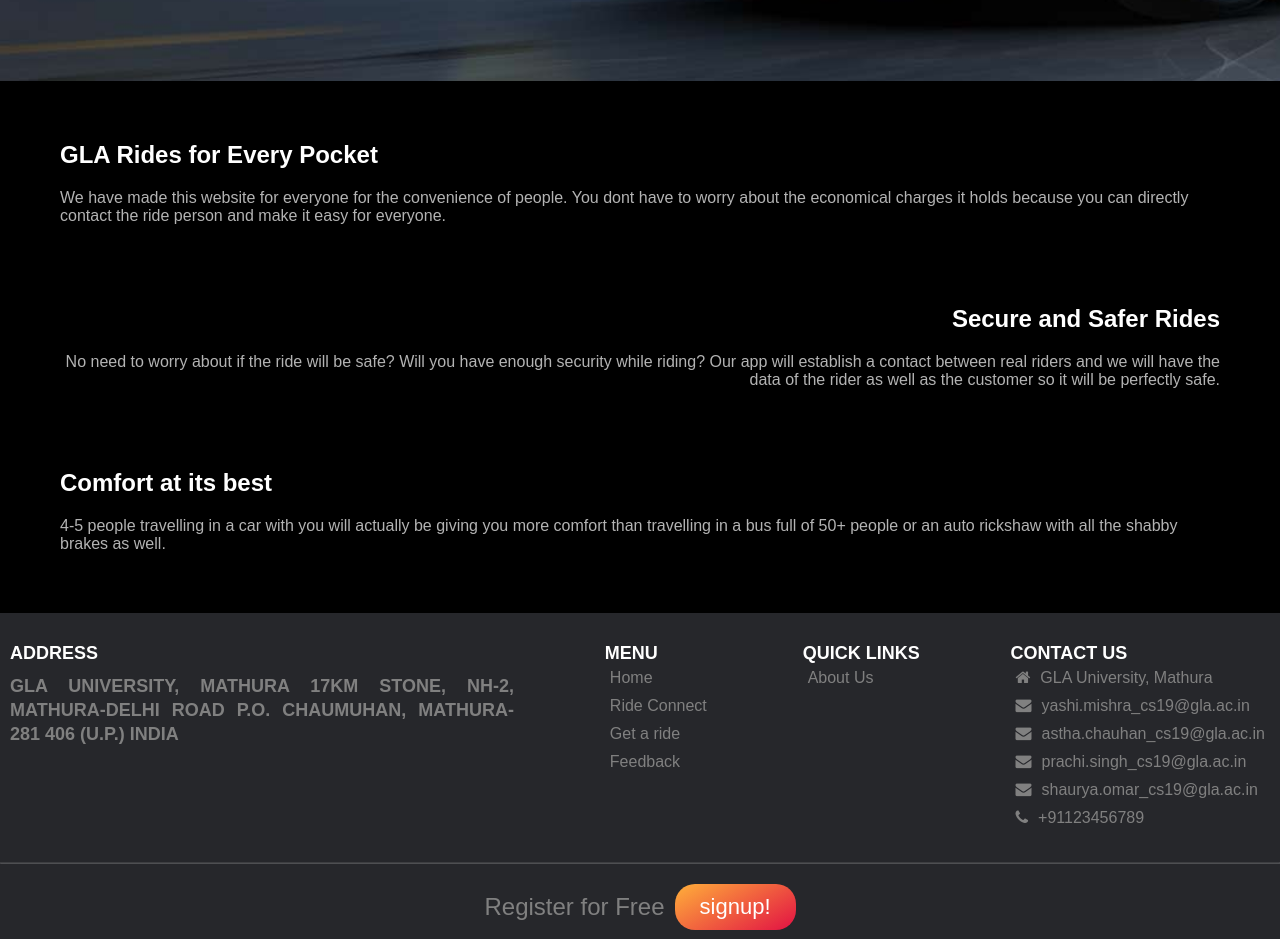
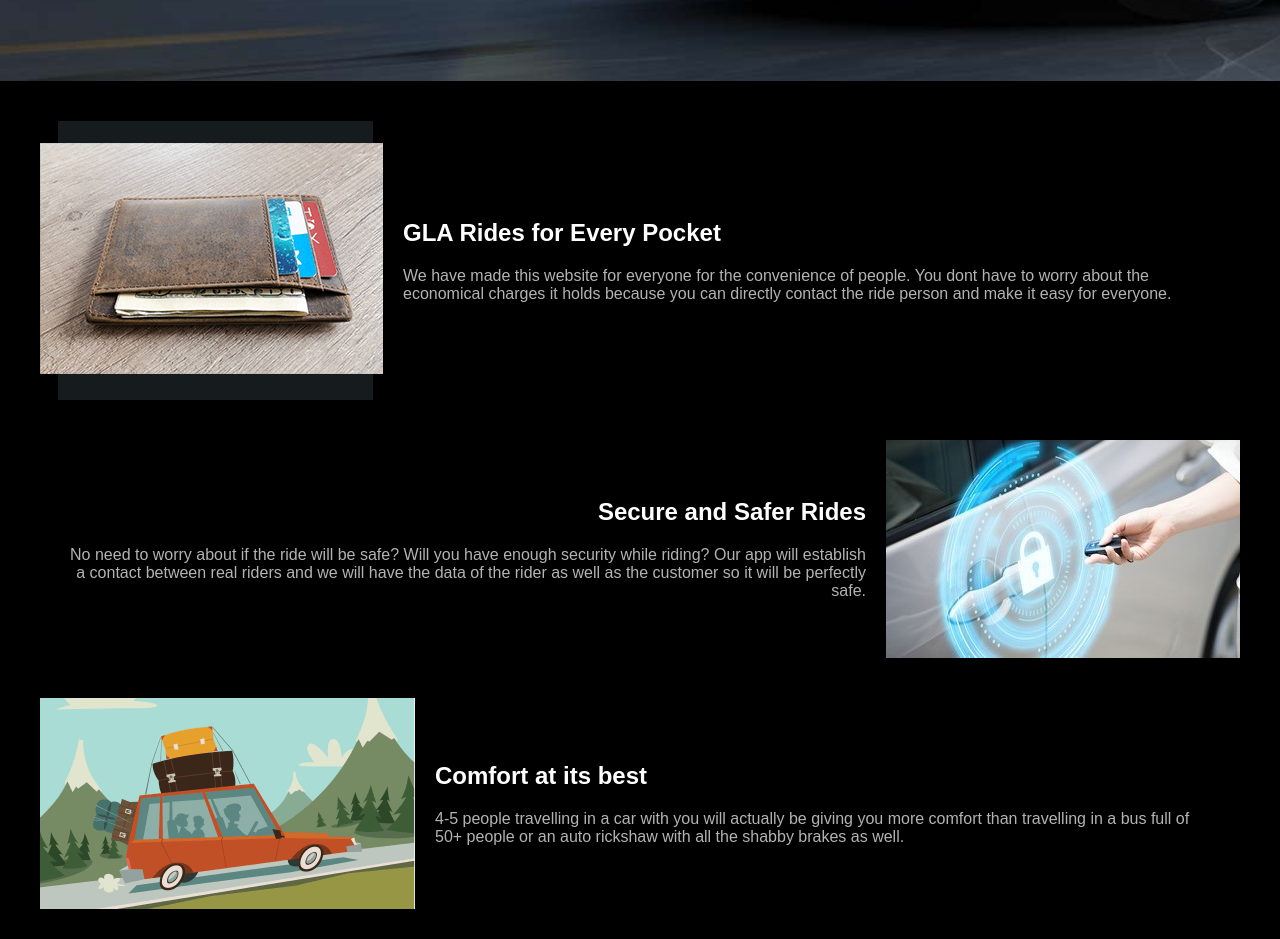
Before and after one commit to Asthachauhan45/GLA-Rides, a plain HTML site: page index.html in a window 1280 px wide. Shown: the part 753-1692 px from the top of the page. Drawn offline with Linux system fonts and the light colour scheme; the site is published under a folder, as on GitHub Pages, so addresses that start at the root find nothing; files whose address does not match are found by name.

Commit message:
Update index.html

```diff
--- a/index.html
+++ b/index.html
@@ -240,7 +240,7 @@
 
 <section class="aboutus" id="about">
     <div class="img" id="ab1">
-        <img src="/images/ab1.png" alt="">
+        <img src="./images/ab1.png" alt="">
         <span><h2>GLA Rides for Every Pocket</h2>
         <p>We have made this website for everyone for the convenience of people. You dont have to worry about the economical charges
             it holds because you can directly contact the ride person and make it easy for everyone.</p></span>
@@ -250,10 +250,10 @@
         <span><h2>Secure and Safer Rides</h2>
         <p>No need to worry about if the ride will be safe? Will you have enough security while riding? Our app will establish a contact
             between real riders and we will have the data of the rider as well as the customer so it will be perfectly safe.</p></span>
-            <img src="/images/ab2.jpg" alt="">
+            <img src="./images/ab2.jpg" alt="">
     </div>
     <div class="img" id="ab3">
-        <img src="/images/ab3.jpg" alt="">
+        <img src="./images/ab3.jpg" alt="">
         <span><h2>Comfort at its best</h2>
         <p>4-5 people travelling in a car with you will actually be giving you more comfort than travelling in a bus full of 50+ people or
              an auto rickshaw with all the shabby brakes as well.</p></span>
```
